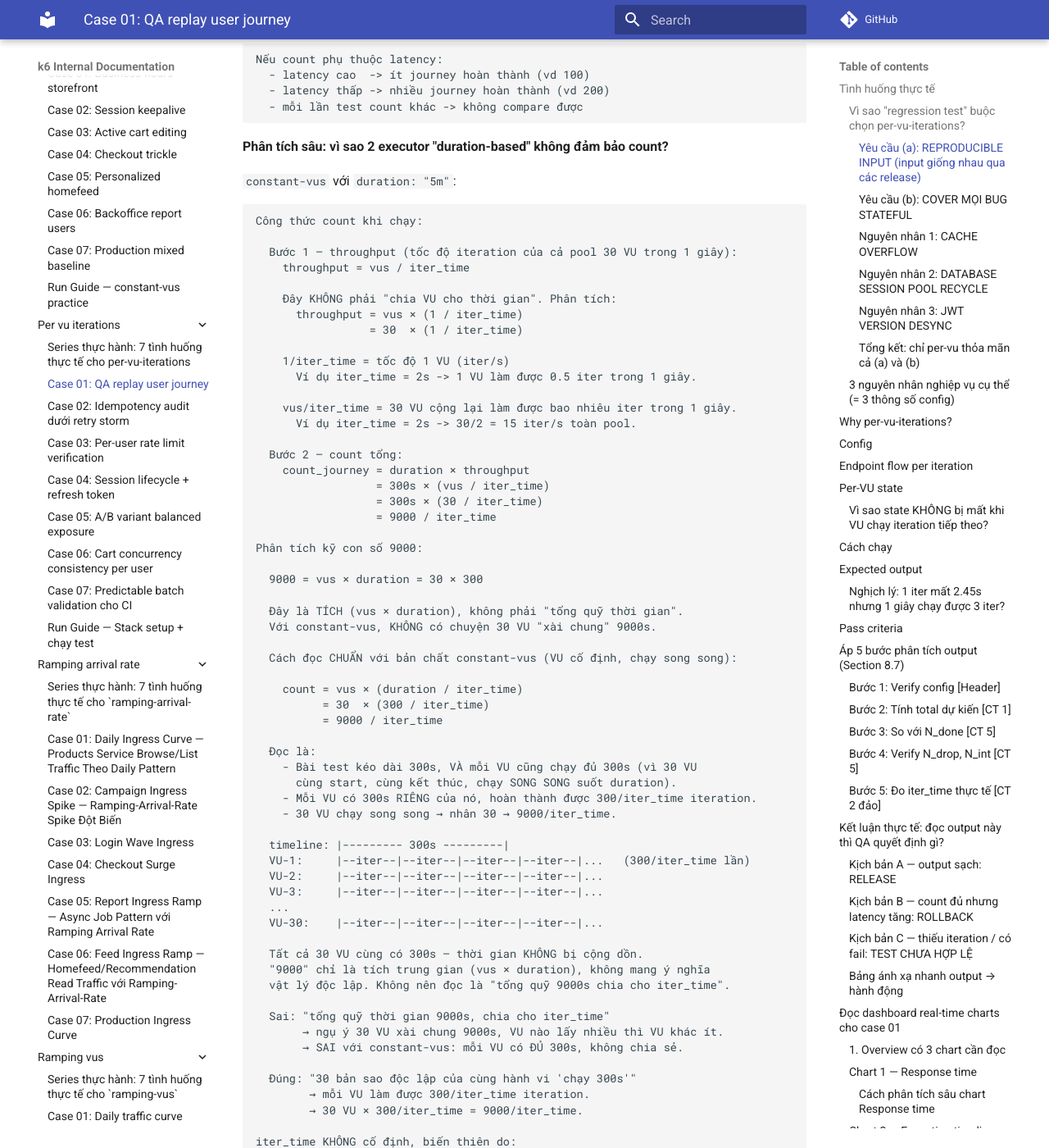
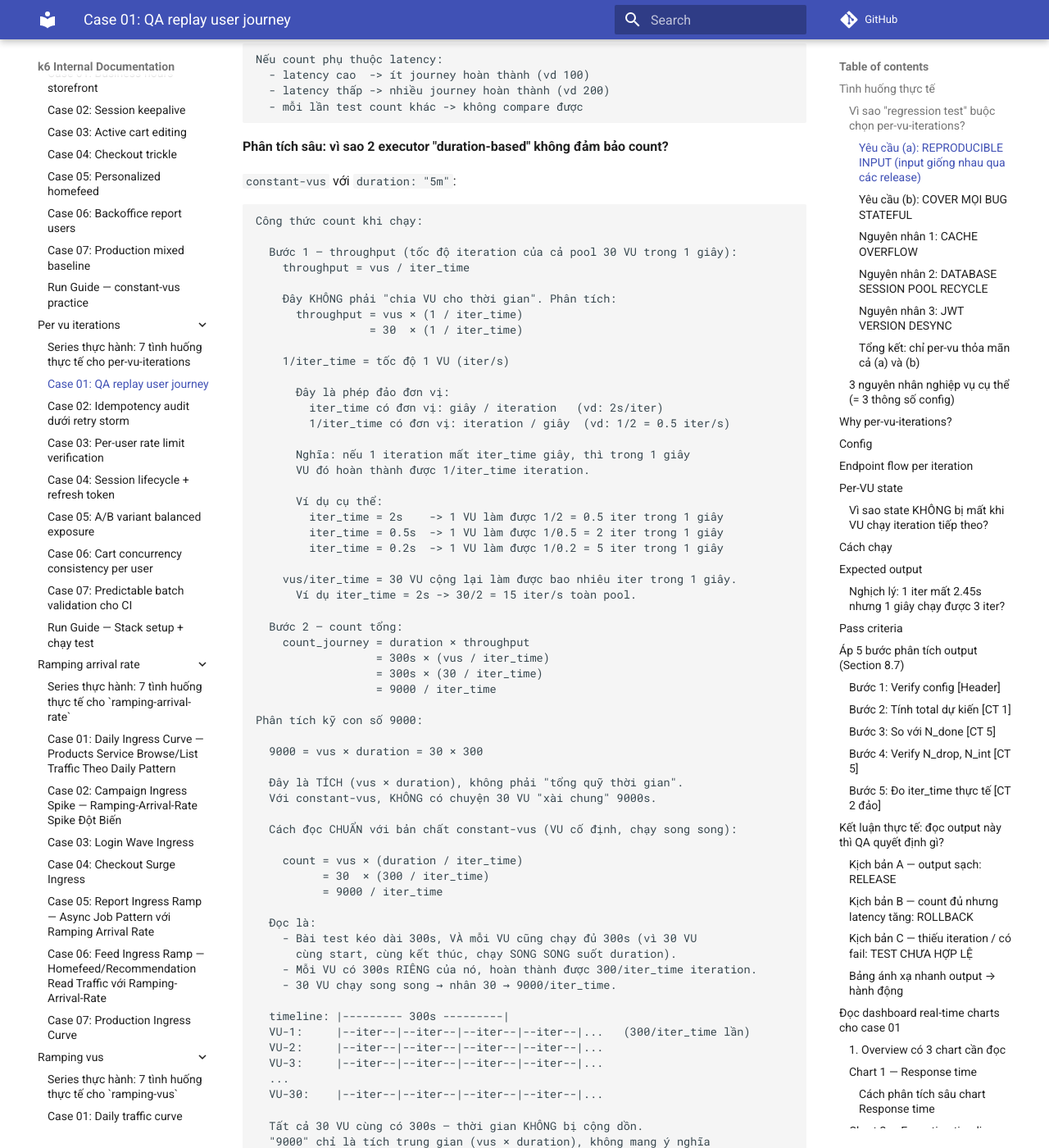
Before and after one commit to meomew-auto/markdown, an MkDocs documentation site: the page built from docs/practice/per-vu-iterations/01_user-journey-replay.md, in a window 1280 px wide and 1400 px high, scrolled down 1183 px. Shown: the whole window at 82% size. Built offline with MkDocs 1.6.1 and Material for MkDocs 9.7.7, drawn with Linux system fonts in a browser that asks for light colours; comment, search, counter and statistics services are not loaded; some of the changed text lies outside the part shown.

Commit message:
Update docs

```diff
--- a/docs/practice/per-vu-iterations/01_user-journey-replay.md
+++ b/docs/practice/per-vu-iterations/01_user-journey-replay.md
@@ -75,7 +75,18 @@ Công thức count khi chạy:
                  = 30  × (1 / iter_time)
 
     1/iter_time = tốc độ 1 VU (iter/s)
-      Ví dụ iter_time = 2s -> 1 VU làm được 0.5 iter trong 1 giây.
+
+      Đây là phép đảo đơn vị:
+        iter_time có đơn vị: giây / iteration   (vd: 2s/iter)
+        1/iter_time có đơn vị: iteration / giây  (vd: 1/2 = 0.5 iter/s)
+
+      Nghĩa: nếu 1 iteration mất iter_time giây, thì trong 1 giây
+      VU đó hoàn thành được 1/iter_time iteration.
+
+      Ví dụ cụ thể:
+        iter_time = 2s    -> 1 VU làm được 1/2 = 0.5 iter trong 1 giây
+        iter_time = 0.5s  -> 1 VU làm được 1/0.5 = 2 iter trong 1 giây
+        iter_time = 0.2s  -> 1 VU làm được 1/0.2 = 5 iter trong 1 giây
 
     vus/iter_time = 30 VU cộng lại làm được bao nhiêu iter trong 1 giây.
       Ví dụ iter_time = 2s -> 30/2 = 15 iter/s toàn pool.
```
